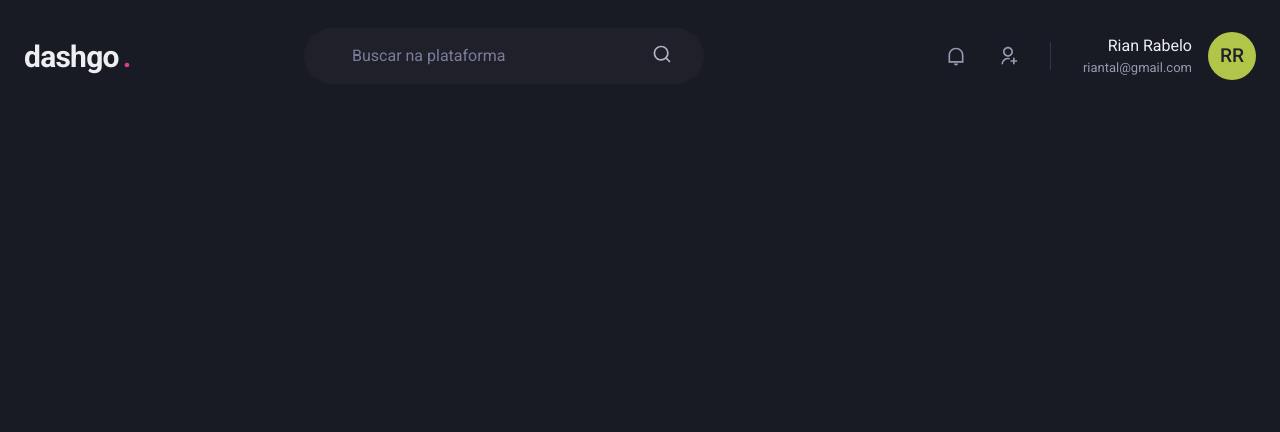
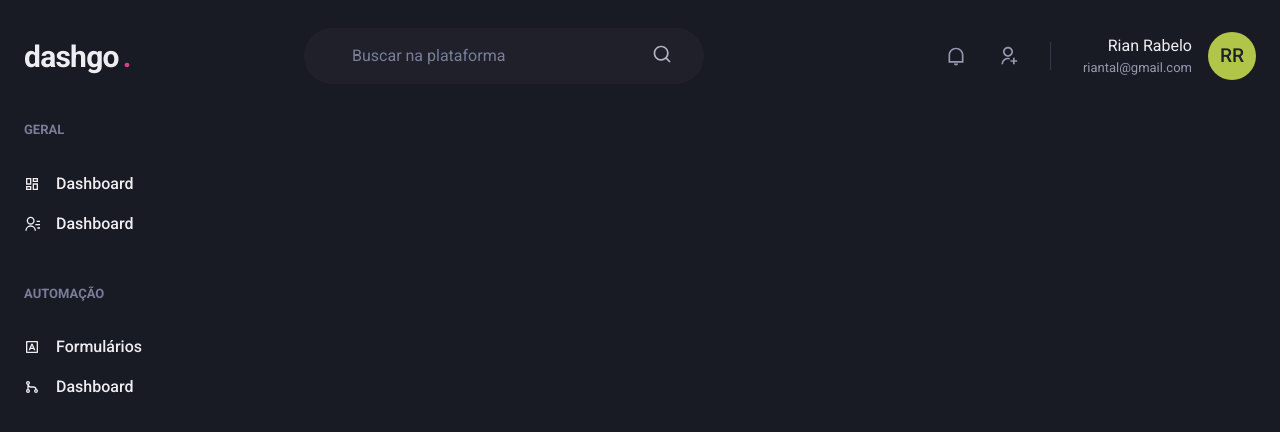
Before and after one commit to riansco14/dashgo, a Next.js app: page /dashboard in a window 1280 px wide. Shown: the top 432 px of the page. Built offline with nearby package versions, Linux system fonts and the light colour scheme.

Commit message:
Componente sidebar

```diff
--- /dev/null
+++ b/src/components/Sidebar.tsx
@@ -0,0 +1,42 @@
+import { Box, Icon, Link, Stack, Text } from '@chakra-ui/react'
+import React from 'react'
+import { RiContactsLine, RiDashboardLine, RiGitMergeLine, RiInputMethodLine } from 'react-icons/ri'
+
+
+export function Sidebar() {
+    return (
+        <Box as="aside" w="64" marginRight="8">
+            <Stack spacing="12" align="flex-start">
+                <Box>
+                    <Text fontWeight="bold" color="gray.400" fontSize="small">GERAL</Text>
+                    <Stack spacing="4" marginTop="8" align="stretch">
+                        <Link display="flex" alignItems="center" href="#">
+                            <Icon as={RiDashboardLine} />
+                            <Text marginLeft="4" fontWeight="medium">Dashboard</Text>
+                        </Link>
+
+                        <Link display="flex" alignItems="center" href="#">
+                            <Icon as={RiContactsLine} />
+                            <Text marginLeft="4" fontWeight="medium">Dashboard</Text>
+                        </Link>
+                    </Stack>
+                </Box>
+
+                <Box>
+                    <Text fontWeight="bold" color="gray.400" fontSize="small">AUTOMAÇÃO</Text>
+                    <Stack spacing="4" marginTop="8" align="stretch">
+                        <Link display="flex" alignItems="center" href="#">
+                            <Icon as={RiInputMethodLine} />
+                            <Text marginLeft="4" fontWeight="medium">Formulários</Text>
+                        </Link>
+
+                        <Link display="flex" alignItems="center" href="#">
+                            <Icon as={RiGitMergeLine} />
+                            <Text marginLeft="4" fontWeight="medium">Dashboard</Text>
+                        </Link>
+                    </Stack>
+                </Box>
+            </Stack>
+        </Box>
+    )
+}
--- a/src/pages/dashboard.tsx
+++ b/src/pages/dashboard.tsx
@@ -1,9 +1,16 @@
 import React from 'react'
 import { Header } from '@/components/Header'
+import { Flex } from '@chakra-ui/react'
+import { Sidebar } from '@/components/Sidebar'
 
 
 export default function Dashboard() {
     return (
-        <Header></Header>
-        )
+        <Flex direction="column" h="100vh">
+            <Header />
+            <Flex w="100%" marginY="6" maxWidth={1480} marginX="auto" paddingX="6">
+                <Sidebar />
+            </Flex>
+        </Flex>
+    )
 }
```
